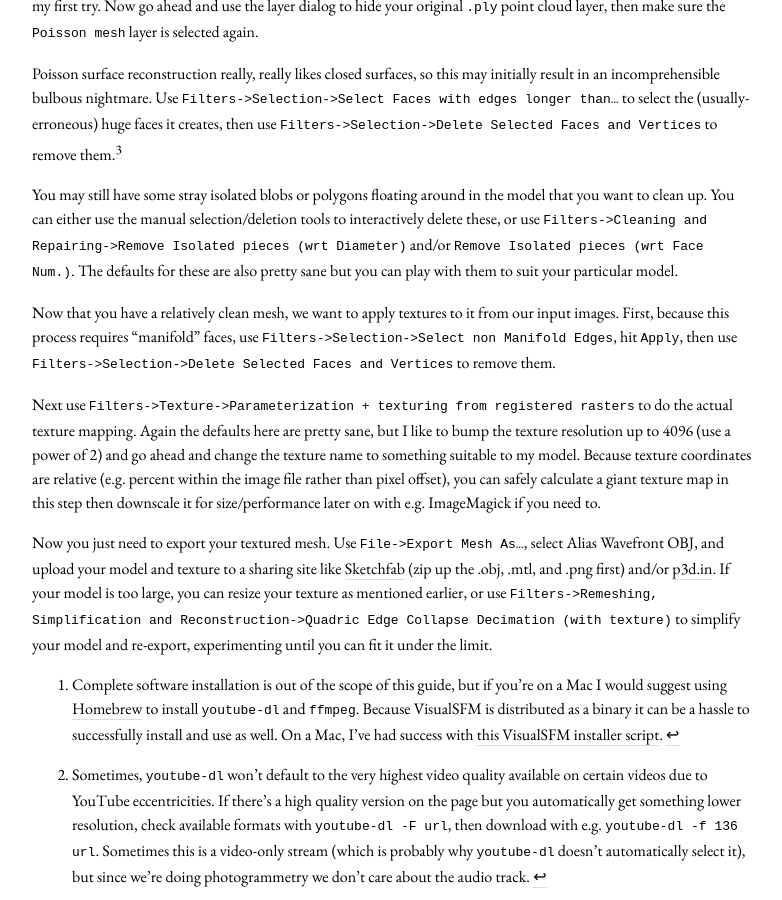
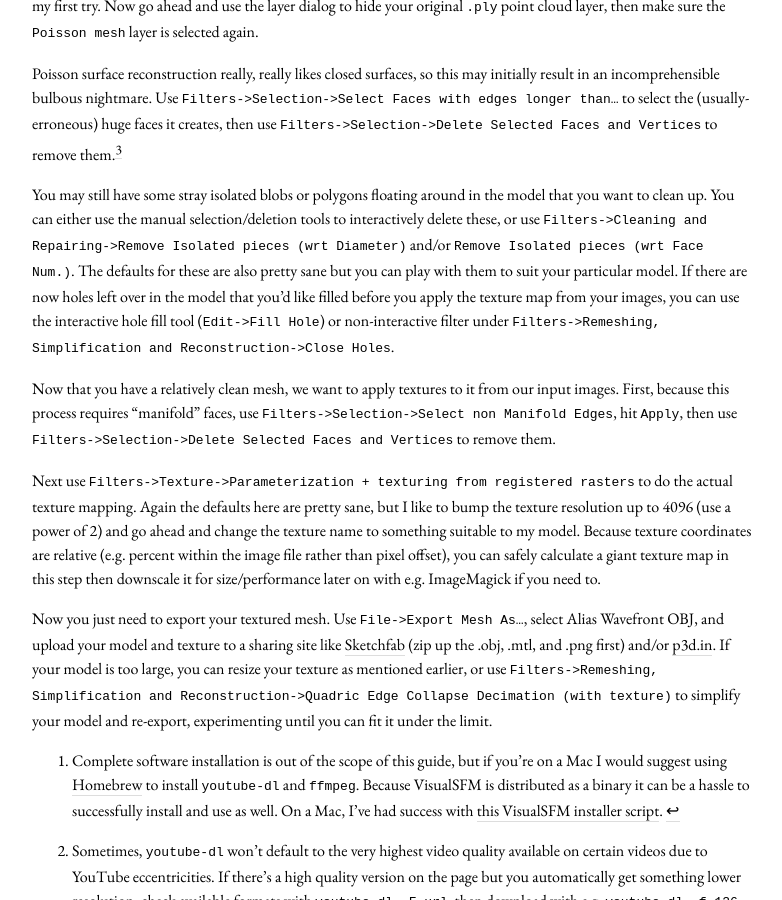
Before and after one commit to ryanfb/etc, a Jekyll site: the page built from _posts/2014-10-22-drone_photogrammetry_workflow.md, in a window 1280 px wide and 900 px high, scrolled down 1832 px. Shown: the whole window, without its empty margins (248-1030 px from the left). Built offline with Jekyll 4.4.1, drawn with Linux system fonts in a browser that asks for light colours.

Commit message:
Add note on hole filling

```diff
--- a/_posts/2014-10-22-drone_photogrammetry_workflow.md
+++ b/_posts/2014-10-22-drone_photogrammetry_workflow.md
@@ -50,7 +50,7 @@ Now run `Filters->Point Set->Surface Reconstruction: Poisson`, which will comput
 
 Poisson surface reconstruction really, really likes closed surfaces, so this may initially result in an incomprehensible bulbous nightmare. Use `Filters->Selection->Select Faces with edges longer than…` to select the (usually-erroneous) huge faces it creates, then use `Filters->Selection->Delete Selected Faces and Vertices` to remove them.[^3]
 
-You may still have some stray isolated blobs or polygons floating around in the model that you want to clean up. You can either use the manual selection/deletion tools to interactively delete these, or use `Filters->Cleaning and Repairing->Remove Isolated pieces (wrt Diameter)` and/or `Remove Isolated pieces (wrt Face Num.)`. The defaults for these are also pretty sane but you can play with them to suit your particular model.
+You may still have some stray isolated blobs or polygons floating around in the model that you want to clean up. You can either use the manual selection/deletion tools to interactively delete these, or use `Filters->Cleaning and Repairing->Remove Isolated pieces (wrt Diameter)` and/or `Remove Isolated pieces (wrt Face Num.)`. The defaults for these are also pretty sane but you can play with them to suit your particular model. If there are now holes left over in the model that you'd like filled before you apply the texture map from your images, you can use the interactive hole fill tool (`Edit->Fill Hole`) or non-interactive filter under `Filters->Remeshing, Simplification and Reconstruction->Close Holes`.
 
 Now that you have a relatively clean mesh, we want to apply textures to it from our input images. First, because this process requires "manifold" faces, use `Filters->Selection->Select non Manifold Edges`, hit `Apply`, then use `Filters->Selection->Delete Selected Faces and Vertices` to remove them.
 
```
